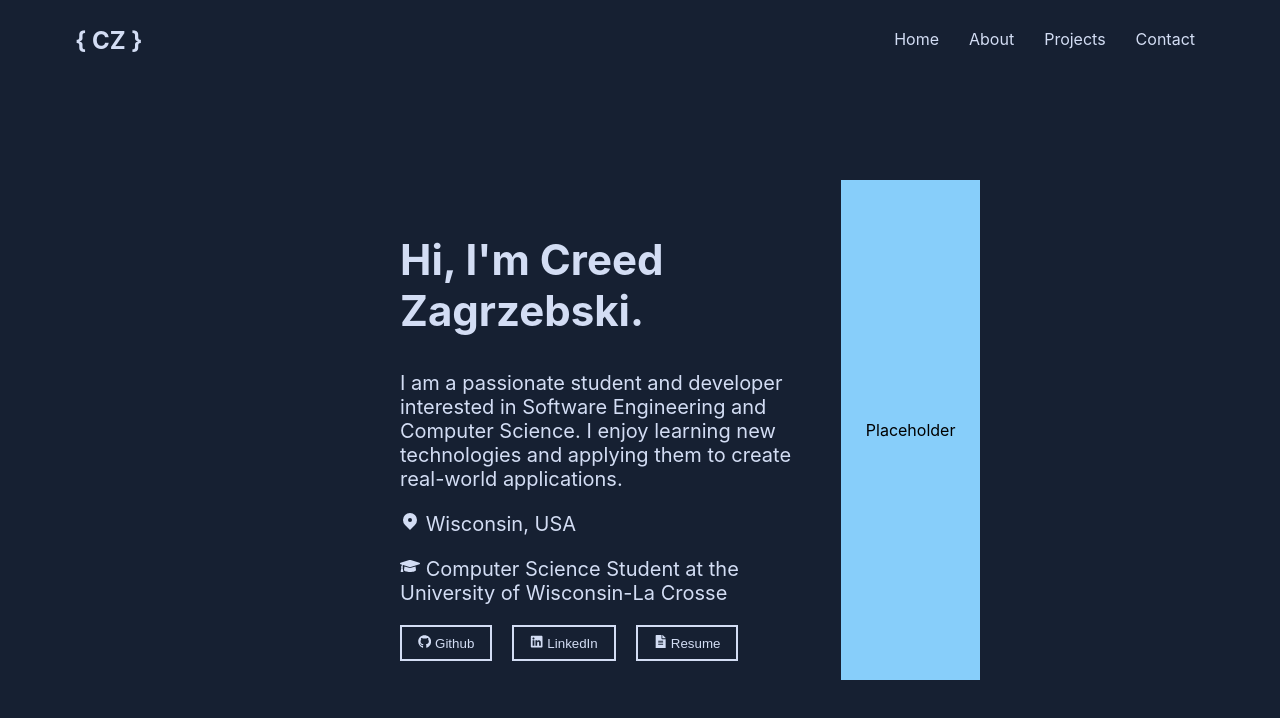
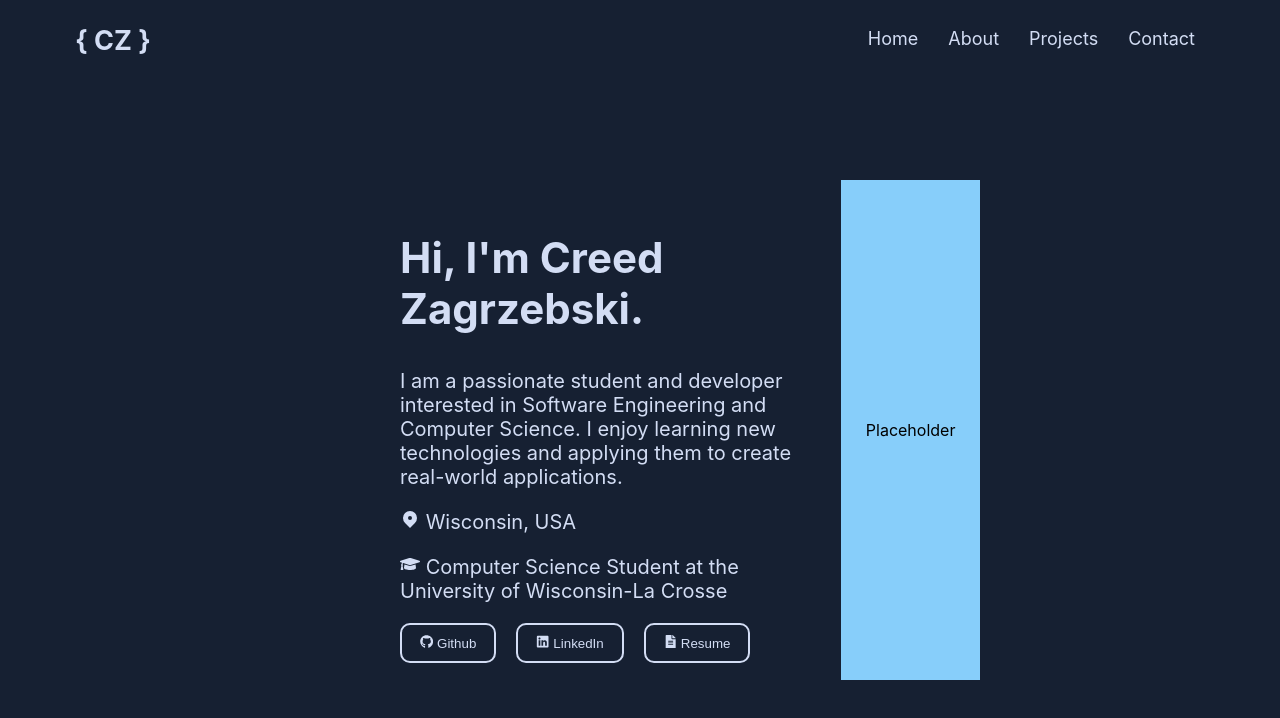
Before and after one commit to czagrzebski/czagrzebski.github.io, a React (Create React App) app: page / in a window 1280 px wide. Shown: the top 718 px of the page. Built offline with nearby package versions, Linux system fonts and the light colour scheme.

Commit message:
init progress

```diff
--- a/src/components/Hero/index.jsx
+++ b/src/components/Hero/index.jsx
@@ -10,6 +10,7 @@
     justify-content: center;
     gap: 20px;
     margin-top: 100px;
+
 
     align-items: center;
 
@@ -37,8 +38,9 @@
         border: 2px solid ${({ theme }) => theme.palette.primaryColorLightest};
         text-decoration: none;
         color: ${({ theme }) => theme.palette.primaryColorLightest};
-        padding: 8px 16px;
-        transition-duration: 0.6s;
+        padding: 10px 18px;
+        transition-duration: 0.5s;
+        border-radius: 10px;
 
         &:hover {
             color: ${({ theme }) => theme.palette.secondaryColorPrimary};
--- a/src/components/Nav/index.jsx
+++ b/src/components/Nav/index.jsx
@@ -14,6 +14,7 @@
   box-sizing: border-box;
   padding-right: 75px;
   padding-left: 75px;
+  font-size: ${({ theme }) => theme.font.lg} ;
 
   .logo {
     color: ${({ theme }) => theme.palette.primaryColorLightest};
@@ -82,7 +83,7 @@
           {navLinks?.map(({ name, url }) => {
             return (
               <li>
-                <a href={url}>{name}</a>
+                <a key={url} href={url}>{name}</a>
               </li>
             );
           })}
```
